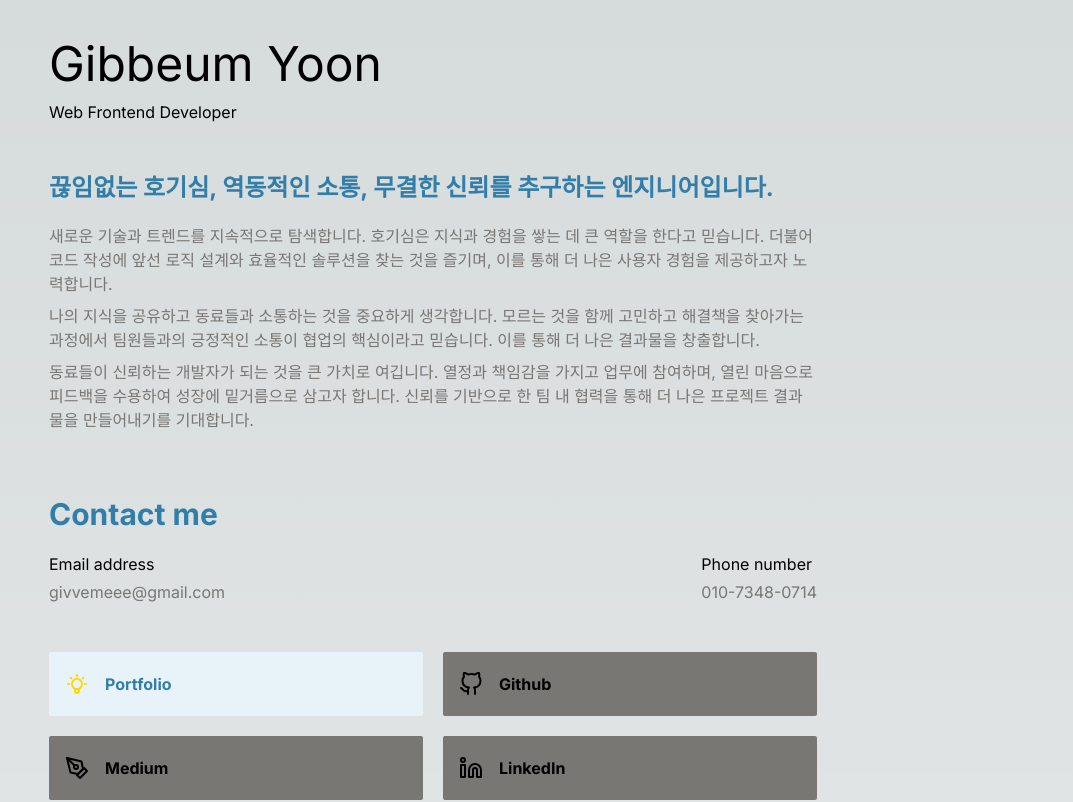
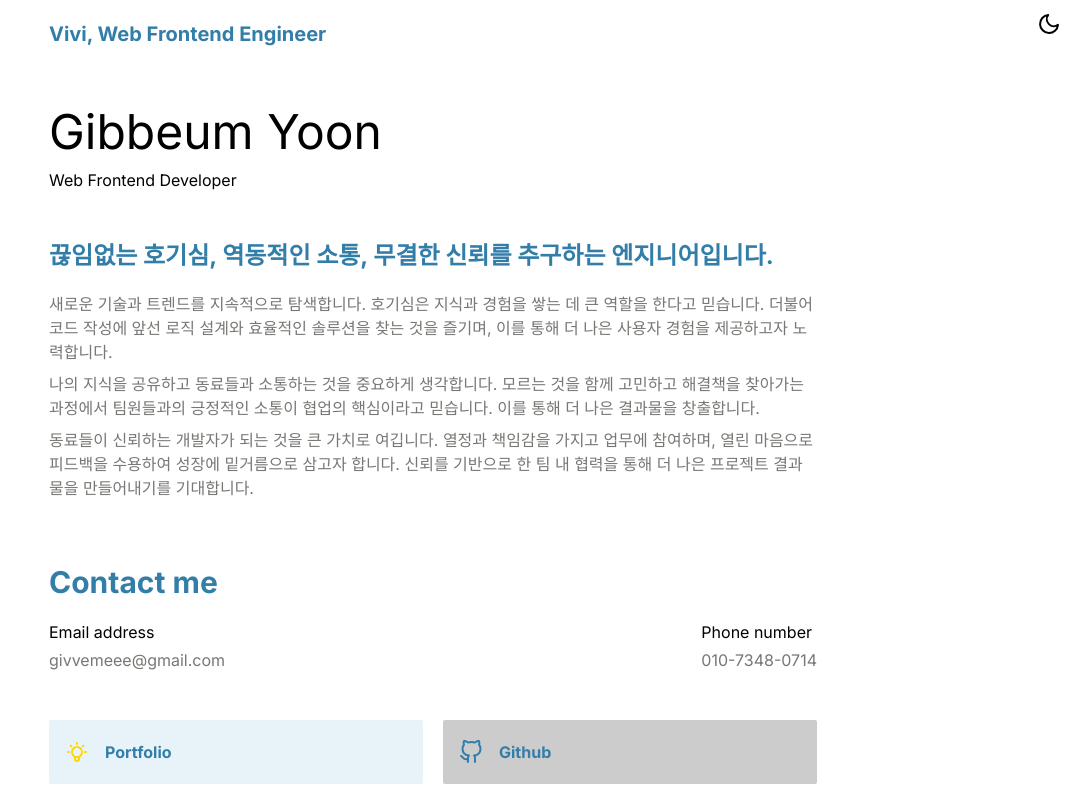
Before and after one commit to givvemee/vivi.page, a Next.js app: page /resume in a window 1280 px wide. Shown: the top 802 px of the page, without its empty margins (207-1280 px from the left). Built offline with nearby package versions, Linux system fonts and the light colour scheme.

Commit message:
[feat] 다크모드 추가

```diff
--- /dev/null
+++ b/app/Darkmode.tsx
@@ -0,0 +1,43 @@
+'use client';
+
+import { useTheme } from 'next-themes';
+import { useEffect, useState } from 'react';
+import { Moon } from './icon/moon';
+import { Sun } from './icon/sun';
+
+interface IDarkMode {}
+
+const DarkMode = ({}: IDarkMode) => {
+  const [mounted, setMounted] = useState(false);
+  const { systemTheme, theme, setTheme } = useTheme();
+
+  useEffect(() => {
+    setMounted(true);
+  }, []);
+
+  if (!mounted) {
+    return null;
+  }
+
+  const onClick = (mode: string) => () => {
+    setTheme(mode);
+  };
+
+  const currentTheme = theme === 'system' ? systemTheme : theme;
+
+  return (
+    <div className="bg-darkModeBg cursor-pointer rounded-[50%] p-1">
+      {currentTheme === 'dark' ? (
+        <div onClick={onClick('light')}>
+          <Sun />
+        </div>
+      ) : (
+        <div onClick={onClick('dark')}>
+          <Moon />
+        </div>
+      )}
+    </div>
+  );
+};
+
+export default DarkMode;
--- /dev/null
+++ b/app/Header.tsx
@@ -0,0 +1,23 @@
+'use client';
+
+import { usePathname, useRouter } from 'next/navigation';
+
+const Header = () => {
+  const pathname = usePathname();
+  console.log('🚀 ~ file: Header.tsx:8 ~ Header ~ pathname:', pathname);
+  const { push } = useRouter();
+
+  return (
+    <div
+      className={` ${pathname === '/' ? 'hidden' : ''} ${
+        pathname.includes('resume') ? 'w-full max-w-3xl' : 'w-full max-w-5xl'
+      } mx-auto py-5 text-main font-bold text-xl cursor-pointer sticky top-0 bg-white dark:bg-black flex items-center justify-between`}
+    >
+      {pathname !== '/' && (
+        <p onClick={() => push('/')}>Vivi, Web Frontend Engineer</p>
+      )}
+    </div>
+  );
+};
+
+export default Header;
--- /dev/null
+++ b/app/Provider.tsx
@@ -0,0 +1,9 @@
+'use client';
+
+import { ThemeProvider } from 'next-themes';
+
+const Providers = ({ children }: { children: React.ReactNode }) => {
+  return <ThemeProvider attribute="class">{children}</ThemeProvider>;
+};
+
+export default Providers;
--- a/app/globals.css
+++ b/app/globals.css
@@ -6,22 +6,12 @@
   --foreground-rgb: 0, 0, 0;
   --background-start-rgb: 214, 219, 220;
   --background-end-rgb: 255, 255, 255;
+  --hello: #aea;
 }
 
-@media (prefers-color-scheme: dark) {
-  :root {
-    --foreground-rgb: 255, 255, 255;
-    --background-start-rgb: 0, 0, 0;
-    --background-end-rgb: 0, 0, 0;
-  }
+:root.dark {
+  --foreground-rgb: 255, 255, 255;
+  --background-start-rgb: 0, 0, 0;
+  --background-end-rgb: 0, 0, 0;
+  --hello: #e5e5;
 }
-
-body {
-  color: rgb(var(--foreground-rgb));
-  background: linear-gradient(
-      to bottom,
-      transparent,
-      rgb(var(--background-end-rgb))
-    )
-    rgb(var(--background-start-rgb));
-}
--- /dev/null
+++ b/app/icon/arrow.tsx
@@ -0,0 +1,21 @@
+export const Arrow = () => {
+  return (
+    <svg
+      className="h-4 w-4 text-gray-500"
+      width="24"
+      height="24"
+      viewBox="0 0 24 24"
+      stroke-width="2"
+      stroke="currentColor"
+      fill="none"
+      stroke-linecap="round"
+      stroke-linejoin="round"
+    >
+      {' '}
+      <path stroke="none" d="M0 0h24v24H0z" />{' '}
+      <line x1="5" y1="12" x2="19" y2="12" />{' '}
+      <line x1="13" y1="18" x2="19" y2="12" />{' '}
+      <line x1="13" y1="6" x2="19" y2="12" />
+    </svg>
+  );
+};
--- /dev/null
+++ b/app/icon/moon.tsx
@@ -0,0 +1,16 @@
+export const Moon = () => {
+  return (
+    <svg
+      className="h-6 w-6 text-gray-500"
+      viewBox="0 0 24 24"
+      fill="none"
+      stroke="currentColor"
+      stroke-width="2"
+      stroke-linecap="round"
+      stroke-linejoin="round"
+    >
+      {' '}
+      <path d="M21 12.79A9 9 0 1 1 11.21 3 7 7 0 0 0 21 12.79z" />
+    </svg>
+  );
+};
--- /dev/null
+++ b/app/icon/sun.tsx
@@ -0,0 +1,23 @@
+export const Sun = () => {
+  return (
+    <svg
+      className="h-6 w-6 text-gray-500"
+      viewBox="0 0 24 24"
+      fill="none"
+      stroke="currentColor"
+      stroke-width="2"
+      stroke-linecap="round"
+      stroke-linejoin="round"
+    >
+      {' '}
+      <circle cx="12" cy="12" r="5" /> <line x1="12" y1="1" x2="12" y2="3" />{' '}
+      <line x1="12" y1="21" x2="12" y2="23" />{' '}
+      <line x1="4.22" y1="4.22" x2="5.64" y2="5.64" />{' '}
+      <line x1="18.36" y1="18.36" x2="19.78" y2="19.78" />{' '}
+      <line x1="1" y1="12" x2="3" y2="12" />{' '}
+      <line x1="21" y1="12" x2="23" y2="12" />{' '}
+      <line x1="4.22" y1="19.78" x2="5.64" y2="18.36" />{' '}
+      <line x1="18.36" y1="5.64" x2="19.78" y2="4.22" />
+    </svg>
+  );
+};
--- a/app/layout.tsx
+++ b/app/layout.tsx
@@ -1,12 +1,14 @@
 import type { Metadata } from 'next';
 import { Inter } from 'next/font/google';
+import DarkMode from './Darkmode';
+import Header from './Header';
+import Providers from './Provider';
 import './globals.css';
 
 const inter = Inter({ subsets: ['latin'] });
 
 export const metadata: Metadata = {
-  title: 'Create Next App',
-  description: 'Generated by create next app',
+  title: 'Vivi, Web Frontend Engineer',
 };
 
 export default function RootLayout({
@@ -17,7 +19,15 @@ export default function RootLayout({
   return (
     <html lang="en">
       <body className={inter.className}>
-        <div>{children}</div>
+        <Providers>
+          <div className="bg-white dark:bg-black relative">
+            <Header />
+            <div className="absolute top-2 right-2">
+              <DarkMode />
+            </div>
+            {children}
+          </div>
+        </Providers>
       </body>
     </html>
   );
--- a/app/page.tsx
+++ b/app/page.tsx
@@ -1,5 +1,6 @@
 'use client';
 import { useRouter } from 'next/navigation';
+import { Arrow } from './icon/arrow';
 
 export default function Home() {
   const { push } = useRouter();
@@ -12,8 +13,20 @@ export default function Home() {
       </div>
 
       <div className="flex gap-10">
-        <button onClick={() => push('/resume')}>Résumé</button>
-        <button onClick={() => push('/portfolio')}>Portfolio</button>
+        <button
+          onClick={() => push('/resume')}
+          className="w-32 text-left flex justify-between items-center p-2 hover:border-b"
+        >
+          <span>Résumé</span>
+          <Arrow />
+        </button>
+        <button
+          onClick={() => push('/portfolio')}
+          className="w-32 text-left flex justify-between items-center p-2 hover:border-b"
+        >
+          <span>Portfolio</span>
+          <Arrow />
+        </button>
       </div>
     </main>
   );
--- a/app/resume/page.tsx
+++ b/app/resume/page.tsx
@@ -55,21 +55,21 @@ const Resume = () => {
             <span className="text-main">Portfolio</span>
           </div>
           <div
-            className="bg-normal py-5 px-4 rounded-sm cursor-pointer font-bold flex items-center gap-4"
+            className="bg-grey py-5 px-4 rounded-sm cursor-pointer font-bold flex items-center gap-4 text-main"
             onClick={util.Github}
           >
             <Github />
             <span>Github</span>
           </div>
           <div
-            className="bg-normal py-5 px-4 rounded-sm cursor-pointer font-bold flex items-center gap-4 "
+            className="bg-grey py-5 px-4 rounded-sm cursor-pointer font-bold flex items-center gap-4 text-main"
             onClick={util.Medium}
           >
             <Pen />
             <span>Medium</span>
           </div>
           <div
-            className="bg-normal py-5 px-4 rounded-sm cursor-pointer font-bold flex items-center gap-4"
+            className="bg-grey py-5 px-4 rounded-sm cursor-pointer font-bold flex items-center gap-4 text-main"
             onClick={util.LinkendIn}
           >
             <LinkedIn />
@@ -170,9 +170,7 @@ const Resume = () => {
         <div className="mb-7">
           <div>
             <div className="bg-sub">
-              <p className="text-normal py-0.5 pl-2 font-bold mb-2">
-                Code Philosophy
-              </p>
+              <p className="py-0.5 pl-2 font-bold mb-2">Code Philosophy</p>
             </div>
             <span className="text-normal">
               항상 정답인 해결방안이 있을 거라고 생각하지 않습니다. 최적의
@@ -190,7 +188,7 @@ const Resume = () => {
         <div className="mb-7">
           <div>
             <div className="bg-sub">
-              <p className="text-normal py-0.5 pl-2 font-bold mb-2">
+              <p className="py-0.5 pl-2 font-bold mb-2">
                 React & Next.js Mastery
               </p>
             </div>
@@ -206,7 +204,7 @@ const Resume = () => {
         <div className="mb-7">
           <div>
             <div className="bg-sub">
-              <p className="text-normal py-0.5 pl-2 font-bold mb-2">
+              <p className="py-0.5 pl-2 font-bold mb-2">
                 Typescript Proficiency
               </p>
             </div>
@@ -220,7 +218,7 @@ const Resume = () => {
         <div className="mb-7">
           <div>
             <div className="bg-sub">
-              <p className="text-normal py-0.5 pl-2 font-bold mb-2">
+              <p className="py-0.5 pl-2 font-bold mb-2">
                 Effective Communication
               </p>
             </div>
@@ -241,9 +239,7 @@ const Resume = () => {
         <div className="mb-7">
           <div>
             <div className="bg-sub">
-              <p className="text-normal py-0.5 pl-2 font-bold mb-2">
-                Web Expertise
-              </p>
+              <p className="py-0.5 pl-2 font-bold mb-2">Web Expertise</p>
             </div>
             <span className="text-normal">
               내가 개발한 사이트는 유저 중심으로 구성되어야 한다는 철학을 가지고
@@ -265,7 +261,7 @@ const Resume = () => {
               <p className="text-normal">2022. 03 - </p>
             </div>
             <div>
-              <p className="text-grey font-bold mb-2">방송통신대학교</p>
+              <p className="mb-2">방송통신대학교</p>
               <p className="text-normal leading-6">컴퓨터과학과</p>
             </div>
           </div>
@@ -274,7 +270,7 @@ const Resume = () => {
               <p className="text-normal">2014. 03 - 2020. 02</p>
             </div>
             <div className="w-full">
-              <p className="text-grey font-bold mb-2">동덕여자대학교</p>
+              <p className="font-bold mb-2">동덕여자대학교</p>
               <p className="text-normal leading-6">독일어과</p>
             </div>
           </div>
--- a/tailwind.config.ts
+++ b/tailwind.config.ts
@@ -21,7 +21,9 @@ const config: Config = {
       normal: '#787774',
       subnormal: '#F1F1EF',
       semiblack: '#37352F',
-      grey: '#AAA',
+      grey: '#CCC',
+      white: '#FFF',
+      black: '#000',
     },
 
     listStyleType: {
@@ -30,5 +32,6 @@ const config: Config = {
     },
   },
   plugins: [],
+  darkMode: 'class',
 };
 export default config;
```
